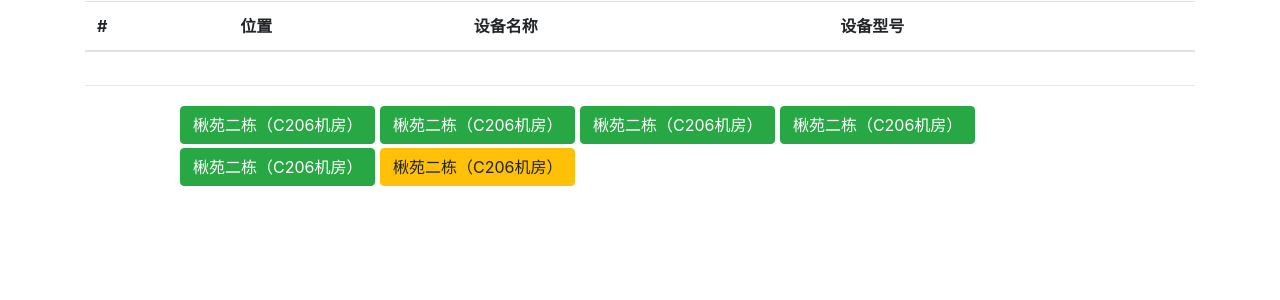
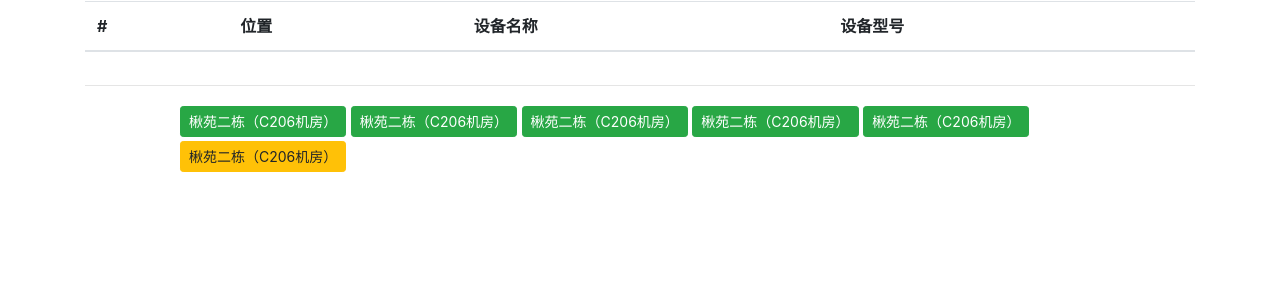
Before and after one commit to yukikaze66/ip_watcher, a Jekyll site: the page built from index.html, in a window 1280 px wide. Shown: the top 300 px of the page. Built offline with Jekyll 4.4.1, drawn with Linux system fonts in a browser that asks for light colours; nearby versions of some CDN libraries.

Commit message:
add btn-sm to all buttons

```diff
--- a/index.html
+++ b/index.html
@@ -37,9 +37,9 @@ layout: null
                             {% for equipment in site.data.cg_failed_ip_list %}
                                 <tr>
                                     <th scope="row">{{ forloop.index }}</th>
-                                    <td><button class="btn btn-warning">{{ equipment.position }}</button></td>
-                                    <td><button class="btn btn-danger">{{ equipment.name }}</button></td>
-                                    <td><button class="btn btn-info">{{ equipment.ip }} | {{ equipment.type }}</button></td>
+                                    <td><button class="btn btn-warning btn-sm">{{ equipment.position }}</button></td>
+                                    <td><button class="btn btn-danger btn-sm">{{ equipment.name }}</button></td>
+                                    <td><button class="btn btn-info btn-sm">{{ equipment.ip }} | {{ equipment.type }}</button></td>
                                 </tr>
                             {% endfor %}
                         </tbody>
@@ -60,9 +60,9 @@ layout: null
                         {% for room in site.data.cg_room_list %}
 
                             {% if room.status == 'ok' %}
-                                <button class="btn btn-success mt-1">{{ room.position }}</button>
+                                <button class="btn btn-success mt-1 btn-sm">{{ room.position }}</button>
                             {% else %}
-                                <button class="btn btn-warning mt-1">{{ room.position }}</button>
+                                <button class="btn btn-warning mt-1 btn-sm">{{ room.position }}</button>
                             {% endif %}
                         {% endfor %}
 
```
